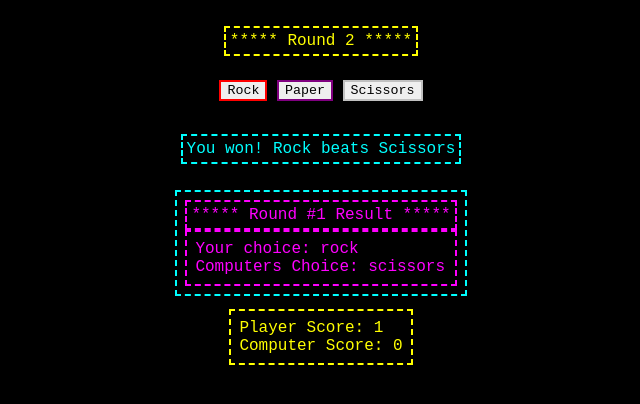
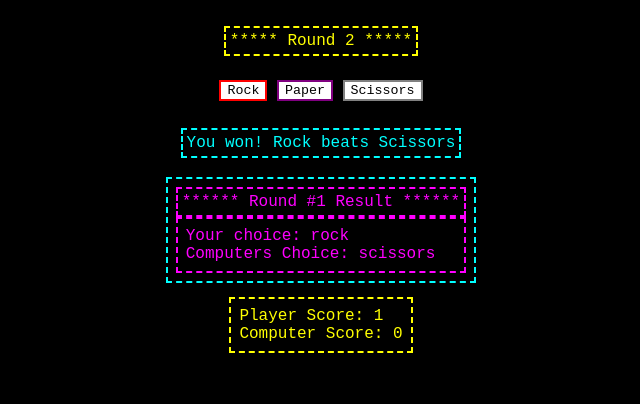
Before and after one commit to drumboy02/odin-rock-paper-scissors, a plain HTML site: page index.html in a window 1280 px wide. Both pictures are taken after a click on the button "Rock". Shown: the whole page, without its empty margins (319-959 px from the left). Drawn offline with Linux system fonts and the light colour scheme.

Commit message:
changes to stylesheet. added some code to move UI elements

```diff
--- a/rock-paper-scissors.js
+++ b/rock-paper-scissors.js
@@ -30,7 +30,7 @@ function playGame() {
 
     function playRound(humanChoice, computerChoice) {
         humanChoice = humanChoice.toLowerCase();
-        roundInfo.innerText = "***** Round #" + roundNumber + " Result *****";
+        roundInfo.innerText = "****** Round #" + roundNumber + " Result ******";
         result.innerText = "Your choice: " + humanChoice + "\n";
         result.innerText += "Computers Choice: " + computerChoice;
         let tieOrInvalid = false;
@@ -97,6 +97,7 @@ function playGame() {
             if (humanScore > computerScore) {
                 round.innerText = "***** You Win! *****";
                 round.appendChild(score);
+                roundInfo.appendChild(winner);
                 btnRock.removeEventListener('click', handleClickRock);
                 btnPaper.removeEventListener('click', handleClickPaper);
                 btnScissors.removeEventListener('click', handleClickScissors);
@@ -104,10 +105,10 @@ function playGame() {
             } else {
                 round.innerText = "***** You Lose! *****";
                 round.appendChild(score);
+                roundInfo.appendChild(winner);
                 btnRock.removeEventListener('click', handleClickRock);
                 btnPaper.removeEventListener('click', handleClickPaper);
                 btnScissors.removeEventListener('click', handleClickScissors);
-                return;
             }
         }
     }
--- a/styles.css
+++ b/styles.css
@@ -23,16 +23,19 @@ body {
 .btn-rock {
     border: 2px double red;
     font-family: monospace, sans-serif;
+    background: white;
 }
 
 .btn-paper {
     border: 2px double purple;
     font-family: monospace, sans-serif;
+    background: white;
 }
 
 .btn-scissors {
-    border: 2px double silver;
+    border: 2px double gray;
     font-family: monospace, sans-serif;
+    background: white;
 }
 
 .btn-rock:hover, .btn-paper:hover, .btn-scissors:hover {
@@ -44,7 +47,7 @@ body {
 .winner-div {
     border: 2px dashed cyan;
     color: cyan;
-    margin: 0.8em;
+    margin: 0.4em;
     padding: 4px;
     display: none;
 }
@@ -70,5 +73,6 @@ body {
 .score-div {
     border: 2px dashed;
     padding: 8px;
+    margin: 0.1em;
     display: none;
 }
```
